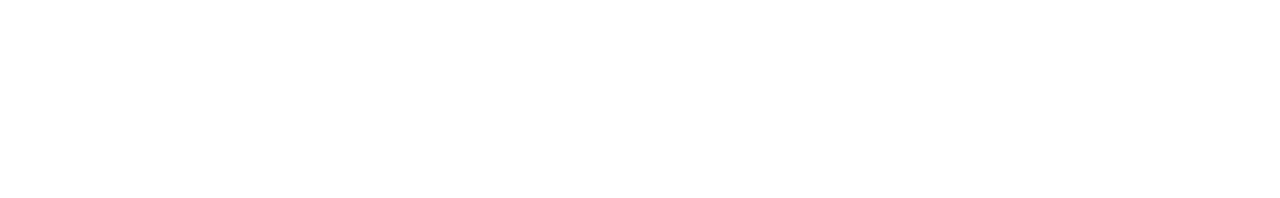
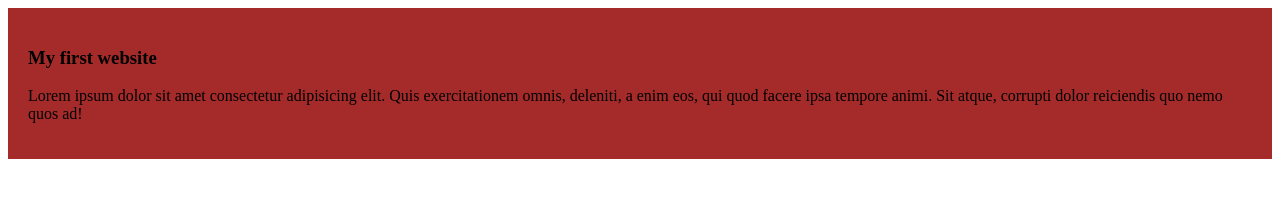
Before and after one commit to rubaiyatraiyan/My-simple-website, a plain HTML site: page index.html in a window 1280 px wide. Drawn offline with Linux system fonts and the light colour scheme.

Commit message:
added the first blog

```diff
--- /dev/null
+++ b/Styles/Blog.css
@@ -0,0 +1,2 @@
+div{background-color: brown;
+padding: 20px;}
--- a/index.html
+++ b/index.html
@@ -4,8 +4,11 @@
     <meta charset="UTF-8">
     <meta name="viewport" content="width=device-width, initial-scale=1.0">
     <title>My simple website</title>
+    <link rel="stylesheet" href="Styles/Blog.css">
 </head>
 <body>
-
+    <div><h3>My first website</h3>
+    <p>Lorem ipsum dolor sit amet consectetur adipisicing elit. Quis exercitationem omnis, deleniti, a enim eos, qui quod facere ipsa tempore animi. Sit atque, corrupti dolor reiciendis quo nemo quos ad!</p>
+    </div>
 </body>
 </html>
```
